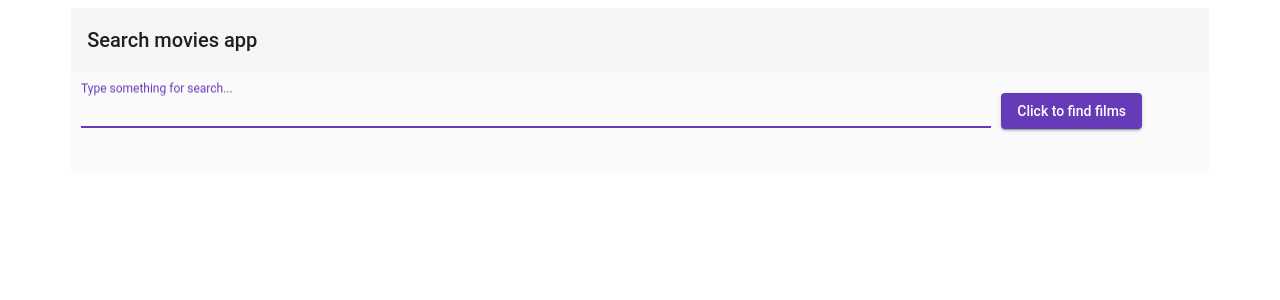
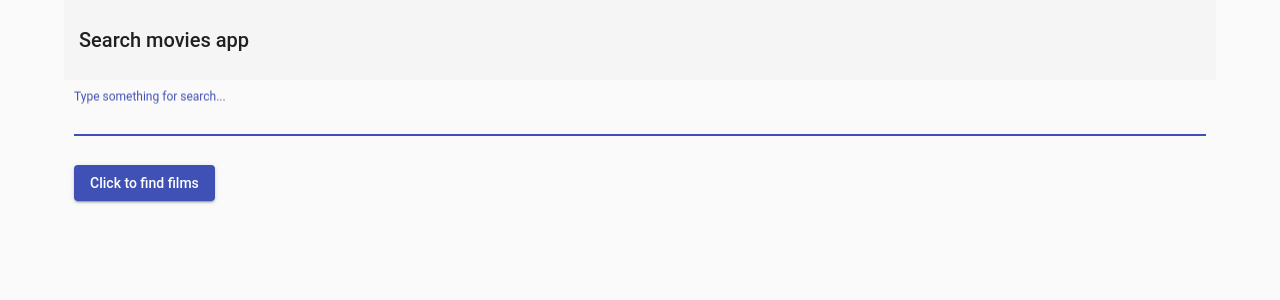
Before and after one commit to igor-provotorov/angular-app-sandbox, an Angular app: page / in a window 1280 px wide. Shown: the top 300 px of the page. Built offline with nearby package versions, Linux system fonts and the light colour scheme.

Commit message:
styles: change some styles

```diff
--- a/src/app/movie-search-page/movie-list-item/movie-list-item.component.scss
+++ b/src/app/movie-search-page/movie-list-item/movie-list-item.component.scss
@@ -1,6 +1,6 @@
 li {
     list-style: none;
-    background-color: #fffa;
+    background-color: #fffc;
 }
 
 li.card-panel {
@@ -8,7 +8,7 @@ li.card-panel {
     margin: 0 10px;
     margin-bottom: 15px;
     padding: 0 10px;
-    max-width: 500px;
+    max-width: 350px;
     min-height: 99%;
     border-radius: 5px;
 
@@ -49,7 +49,6 @@ ul {
 
         & p {
             margin: 0 auto;
-            padding: 0 10px;
             min-height: 66px;
         }
 
--- a/src/app/movie-search-page/movie-list/movie-list.component.scss
+++ b/src/app/movie-search-page/movie-list/movie-list.component.scss
@@ -1,5 +1,6 @@
 .movies {
     list-style: none;
+    padding: 5px;
     display: flex;
     justify-content: space-around;
     flex-wrap: wrap;
--- a/src/app/movie-search-page/movie-search-page.component.html
+++ b/src/app/movie-search-page/movie-search-page.component.html
@@ -1,4 +1,5 @@
 <div class="container mat-app-background">
+  <div class="wrapper">
     <mat-toolbar>
       <span>Search movies app</span>
     </mat-toolbar>
@@ -13,3 +14,4 @@
       Load more films
     </button>
   </div>
+</div>
--- a/src/app/movie-search-page/movie-search-page.component.scss
+++ b/src/app/movie-search-page/movie-search-page.component.scss
@@ -1,11 +1,29 @@
 .container {
+    margin: 0 auto;
+    margin-bottom: 15px;
+    min-height: calc(100vh - 15px);
+}
+
+.wrapper {
     margin: 0 auto;
     min-width: 540px;
     width: 90%;
+    padding-bottom: 15px;
 }
 
 button,
 mat-spinner {
     display: block;
     margin: 0 auto;
+    margin-top: 10px;
 }
+
+mat-toolbar {
+    padding: 40px 15px;
+}
+
+.mat-h1 {
+    display: block;
+    padding: 0;
+    margin: 0;
+}
--- a/src/app/movie-search-page/search-input/search-input.component.scss
+++ b/src/app/movie-search-page/search-input/search-input.component.scss
@@ -1,4 +1,8 @@
 .mat-form-field {
     padding: 10px;
-    min-width: 80%;
+    width: calc(100% - 20px);
 }
+
+button {
+    margin-left: 10px;
+}
--- a/src/styles.scss
+++ b/src/styles.scss
@@ -1,6 +1,6 @@
-@import "@angular/material/prebuilt-themes/deeppurple-amber.css";
-// @import "@angular/material/prebuilt-themes/indigo-pink.css";
-// @import "@angular/material/prebuilt-themes/pink-bluegrey.css";
-// @import "@angular/material/prebuilt-themes/purple-green.css";
+@import "@angular/material/prebuilt-themes/indigo-pink.css";
 
-// @import url("./materialize.min.css");
+body {
+    padding: 0;
+    margin: 0;
+}
```
Lines whose indentation alone changed are shown as unchanged.
